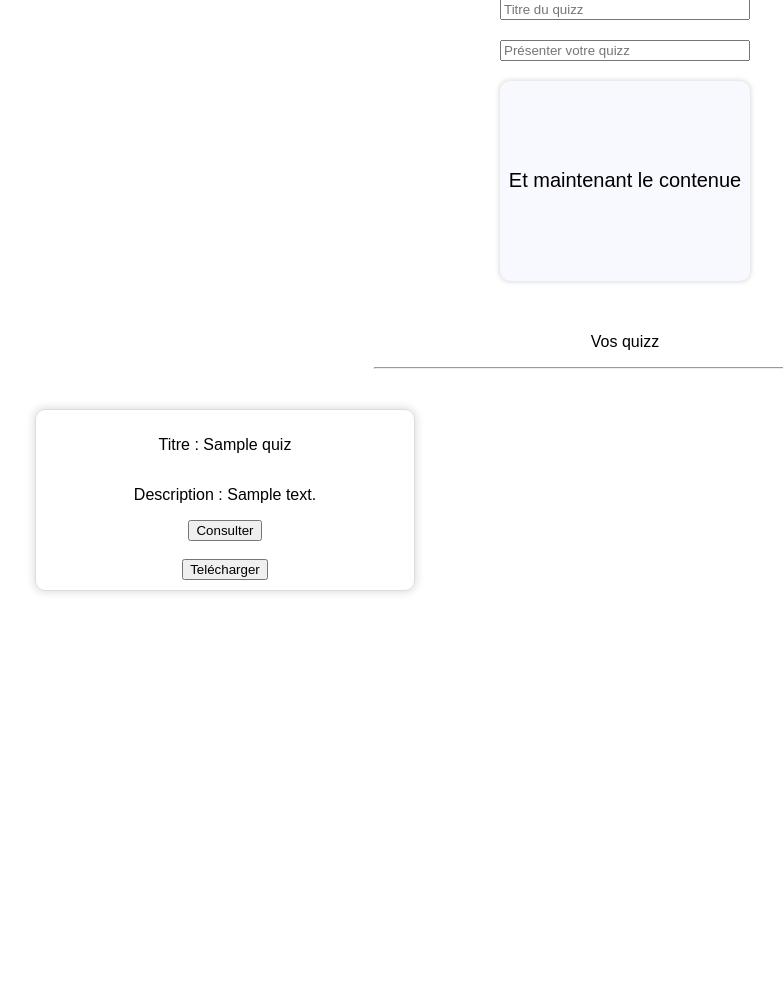
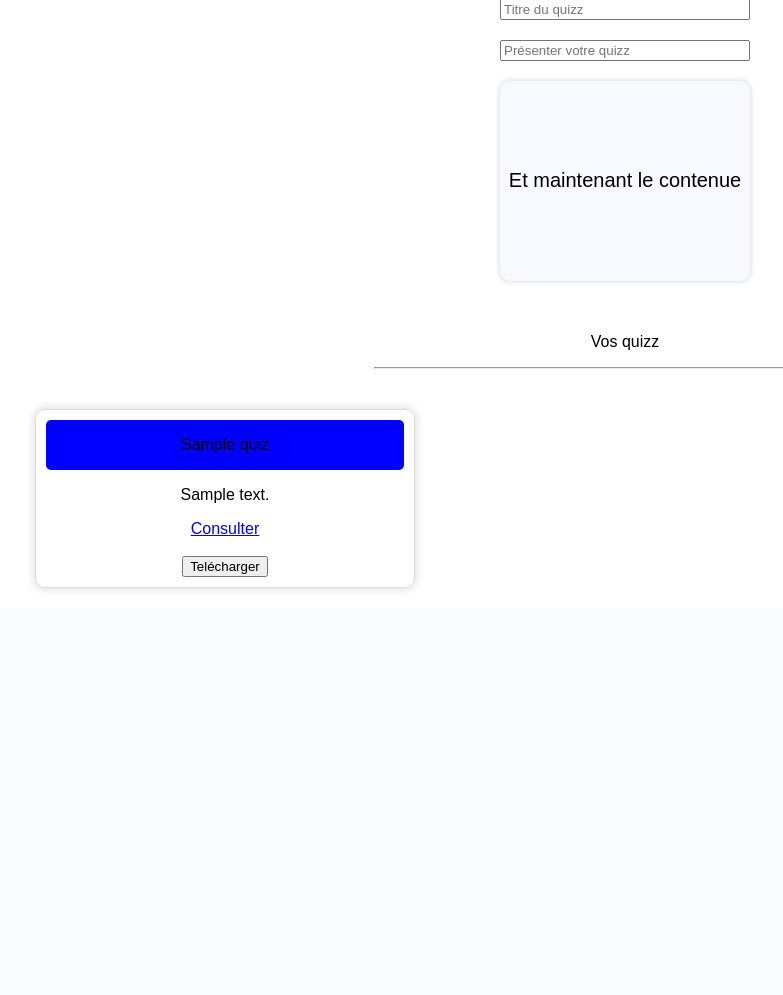
Before and after one commit to clarisse-lebaut/quizznight, a PHP site: page /pages/welcome.php in a window 1280 px wide. Shown: the part 231-1226 px from the top of the page, without its empty margins (15-798 px from the left). After the commit the page ends 821 px from the top, so only its background shows below. Run offline with PHP 8.4, Linux system fonts and the light colour scheme; the visitor is signed in with stand-in values (Sample User, id 1); tables that the repository leaves empty or names only in its code hold one stand-in row (values such as "Sample post").

Commit message:
update classNavConnect + page welcome to make appear the quizz of the user

```diff
--- a/class/classNavConnect.php
+++ b/class/classNavConnect.php
@@ -32,12 +32,12 @@
             gap:20px;
         }
 
-        a{
+        .a{
             text-decoration:none;
             color:white;
         }
 
-        a:hover{
+        .a:hover{
             color:black;
         }
 
@@ -61,7 +61,7 @@
                     public function NavConnect(){
                         echo "<nav>";
                         echo "<ul>";
-                        echo "<a href='../pages/welcome.php'>Home</a>";
+                        echo "<a class='a' href='../pages/welcome.php'>Home</a>";
                         echo "<form action='' method='post'>";
                         echo "<input type='submit' name='logout' value='Se déconnecter'>";
                         echo "</form>";
--- a/pages/welcome.php
+++ b/pages/welcome.php
@@ -7,12 +7,6 @@ require '../class/classQuizz.php';
 // Vérifie si l'utilisateur est connecté
 if (!isset($_SESSION['username'])) {
     header("Location: connexion.php");
-    exit();
-}
-
-if ($_POST){
-    $consult = $_POST['consult'];
-    header("Location: quizz.php");
     exit();
 }
 
@@ -93,11 +87,10 @@ $newQuiz->createNewQuizz($connexion); // Appel de la méthode pour créer un nou
             .all_quizz{
                 display:grid;
                 grid-template-columns: 1fr 1fr 1fr;
-                grid-template-rows: 1fr 1fr 1fr;
                 gap: 20px;
                 justify-content:center;
                 align-items:center;
-                margin: 40px 50px 0 50px;
+                margin: 40px 50px 20px 50px;
             }
             .cards{
                 border-radius:10px;
@@ -108,7 +101,14 @@ $newQuiz->createNewQuizz($connexion); // Appel de la méthode pour créer un nou
                 align-items:center;
                 padding:10px;
             }
+            #box_title{
+                background-color:blue;
+                width: 100%;
+                height:100%;
+                border-radius:5px;
+            }
         </style>
+
         <?php
         $user_id = $_SESSION['user_id']; // Récupérer l'ID de l'utilisateur depuis la session
         // Préparer la requête SQL pour récupérer tous les quizz créés par l'utilisateur
@@ -125,10 +125,10 @@ $newQuiz->createNewQuizz($connexion); // Appel de la méthode pour créer un nou
             foreach ($quizzes as $quiz) {
                 echo "<form method='POST'>";
                 echo "<div class='cards'>";
-                echo "<p>Titre : " . htmlspecialchars($quiz['title']) . "</p>";
-                echo "<p>Description : " . htmlspecialchars($quiz['description']) . "</p>";
-                echo "<button name='consult' type='submit'>Consulter</button><br>";
-                echo "<button type='submit'>Telécharger</button>";
+                echo "<div id='box_title'><p>" . htmlspecialchars($quiz['title']) . "</p></div>";
+                echo "<p id='box_plot'>" . htmlspecialchars($quiz['description']) . "</p>";
+                echo "<a class='a-style' href='./quizz.php'>Consulter</a><br>";
+                echo "<button name='download' type='submit'>Telécharger</button>";
                 echo "</div>";
                 echo "</form>";
                 // Vous pouvez ajouter plus d'informations ou de mises en forme selon vos besoins
```
